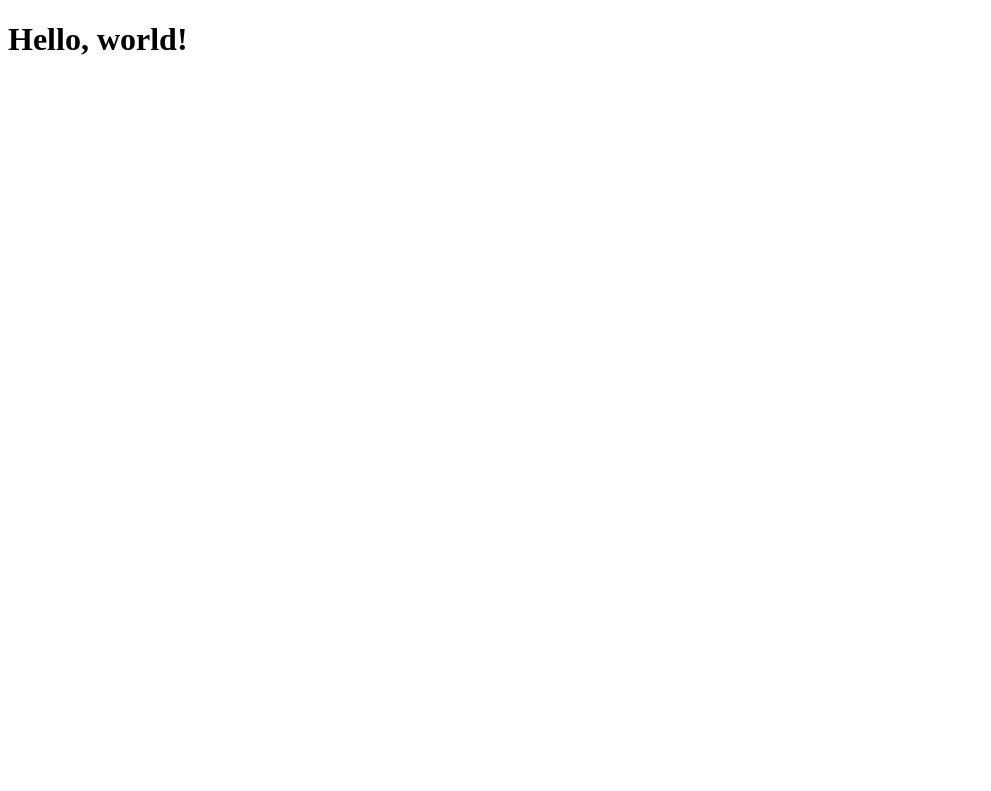
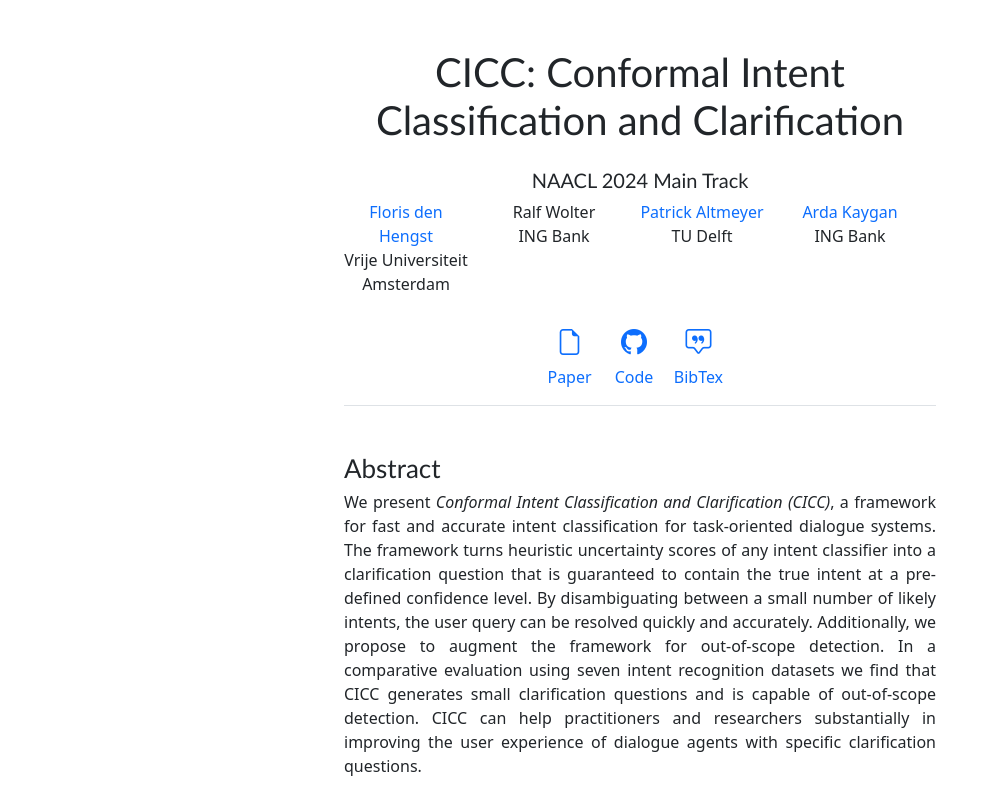
Before and after one commit to florisdenhengst/cicc, a plain HTML site: page docs/index.html in a window 1280 px wide. Shown: the top 791 px of the page, without its empty margins (0-991 px from the left). Drawn offline with nearby package versions, Linux system fonts and the light colour scheme.

Commit message:
Update website docs

```diff
--- a/docs/index.html
+++ b/docs/index.html
@@ -4,8 +4,132 @@
     <meta charset="utf-8">
     <meta name="viewport" content="width=device-width, initial-scale=1">
     <title>CICC: Conformal Intent Classification and Clarification</title>
+    <link href="https://cdn.jsdelivr.net/npm/bootstrap@5.3.3/dist/css/bootstrap.min.css" rel="stylesheet" integrity="sha384-QWTKZyjpPEjISv5WaRU9OFeRpok6YctnYmDr5pNlyT2bRjXh0JMhjY6hW+ALEwIH" crossorigin="anonymous">
+    <link rel="stylesheet" href="https://cdn.jsdelivr.net/npm/bootstrap-icons@1.11.1/font/bootstrap-icons.css" integrity="sha384-4LISF5TTJX/fLmGSxO53rV4miRxdg84mZsxmO8Rx5jGtp/LbrixFETvWa5a6sESd" crossorigin="anonymous">
+    <link rel="stylesheet" href="style.css">
   </head>
   <body>
-    <h1>Hello, world!</h1>
+    <div class="col-lg-6 mx-auto p-4 py-md-5">
+      <header class="pb-3 mb-5 border-bottom">
+        <div class="row mb-3 text-center">
+          <h1>
+            CICC: Conformal Intent Classification and Clarification
+          </h1>
+        </div>
+        <div class="row mb-3 text-center">
+          <h5>
+            NAACL 2024 Main Track
+          </h5>
+        <div class="row mb-3 text-center">
+          <div class="col">
+            <div class="text-center">
+              <a href="http://florisdh.nl/" target="_blank">
+                Floris den Hengst
+              </a>
+            </div>
+            <div class="text-center">
+              Vrije Universiteit Amsterdam
+            </div>
+          </div>
+          <div  class="col">
+            <div class="text-center">
+              Ralf Wolter
+            </div>
+            <div class="text-center">
+              ING Bank
+            </div>
+          </div>
+          <div class="col">
+            <div class="text-center">
+              <a href="https://www.paltmeyer.com/" target="_blank">
+                Patrick Altmeyer
+              </a>
+            </div>
+            <div class="text-center">
+              TU Delft
+            </div>
+          </div class="col">
+          <div class="col">
+            <div class="text-center">
+              <a href="https://www.linkedin.com/in/akaygan/" target="_blank">
+                Arda Kaygan
+              </a>
+            </div>
+            <div class="text-center">
+              ING Bank
+            </div>
+          </div>
+        </div>
+        </div>
+        <div class="row justify-content-md-center">
+          <ul class="nav nav-pills nav-justified col-lg-4">
+            <li class="nav-item">
+              <!-- TODO FdH: set arxiv link-->
+                <a href="arxiv link" target="_blank">
+                  <h3>
+                    <i class="bi bi-file-earmark"></i>
+                  </h3>
+                  Paper
+              </a>
+            </li>
+            <li class="nav-item">
+              <a href="https://github.com/florisdenhengst/cicc" target="_blank">
+                <h3>
+                  <i class="bi bi-github"></i>
+                </h3>
+                Code
+              </a>
+            </li>
+            <li class="nav-item">
+              <!-- TODO FdH: link to bibtex file-->
+              <a href="bibtex" target="_blank">
+                <h3>
+                  <i class="bi bi-chat-square-quote"></i>
+                </h3>
+                BibTex
+              </a>
+            </li>
+          </ul>
+        </div>
+      </header>
+      <main>
+        <h3>
+          Abstract
+        </h3>
+        <p class="text-justify">
+          We present <em>Conformal Intent Classification and Clarification (CICC)</em>, a framework for fast and accurate intent classification for task-oriented dialogue systems. The framework turns heuristic uncertainty scores of any intent classifier into a clarification question that is guaranteed to contain the true intent at a pre-defined confidence level.
+By disambiguating between a small number of likely intents, the user query can be resolved quickly and accurately. Additionally, we propose to augment the framework for out-of-scope detection.
+In a comparative evaluation using seven intent recognition datasets we find that CICC generates small clarification questions and is capable of out-of-scope detection.
+CICC can help practitioners and researchers substantially in improving the user experience of dialogue agents with specific clarification questions.
+        </p>
+        <div class="row justify-content-md-center">
+          <img src="/flowdiagram3.png" alt="flow diagram of CICC algorithm" style="max-width:600px;">
+        </div>
+        <h3>
+          The Problem
+        </h3>
+        <p class="text-justify">
+          Intent classification (IC) is a crucial step in the selection of actions and responses in task-oriented dialogue systems. To offer the best possible experience with such systems, IC should accurately map user inputs to a predefined set of intents. A widely known challenge of language in general, and IC specifically, is that user utterances may be incomplete, erroneous, and contain linguistic ambiguities.
+        </p>
+        <p class="text-justify">
+          Intent classification is typically tackled using (pre-trained) language models that are fine-tuned for classification on a data set collected in the wild.
+          These classifiers output some score for each known intent. This score can be turned into a classification probability with a softmax layer.
+        </p>
+        <p class="text-justify">
+          In designing our dialogue agent, we need to handle the probabilistic output of the classifier.
+          Continuing the conversation under the assumption that the class with the highest predicted probability is the true user intent is overly simplistic and will
+          result in a poor user experience.
+        </p>
+        <blockquote class="blockquote text-justify">
+          We tackle the problem of handling probabilistic intent classifier outputs in task-oriented dialogue.
+        </blockquote>
+
+        <h3>CICC: Conformal Intent Classification and Clarification</h3>
+        <p>
+
+        </p>
+      </main>
+    </div>
+    <script src="https://cdn.jsdelivr.net/npm/bootstrap@5.3.3/dist/js/bootstrap.bundle.min.js" integrity="sha384-YvpcrYf0tY3lHB60NNkmXc5s9fDVZLESaAA55NDzOxhy9GkcIdslK1eN7N6jIeHz" crossorigin="anonymous"></script>
   </body>
 </html>
--- a/docs/style.css
+++ b/docs/style.css
@@ -0,0 +1,18 @@
+a {
+    text-decoration: none;
+}
+
+ul.nav-pills li:hover{
+    background-color: lightgray;
+}
+h1,h2,h3,h4,h5,h6 {
+    font-family: "Source Sans Pro",Calibri,Candara,Arial,sans-serif;
+}
+h3 {
+  font-weight: 300;
+  line-height: 1.1;
+  font-size: 26px;
+}
+.text-justify{
+    text-align: justify;
+}
```
